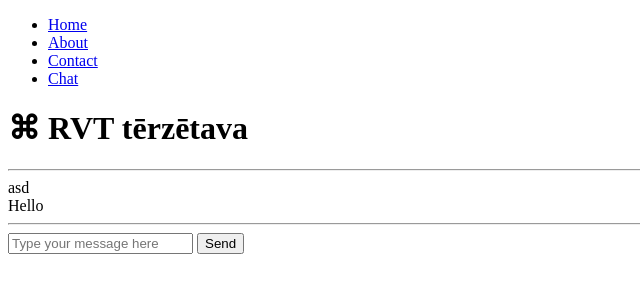
After one commit to MVjaters/d22-2_intro_flask, a Flask app: page /chat in a window 1280 px wide. The commit adds this page. Shown: the top 300 px of the page, without its empty margins (0-640 px from the left). Run offline with Flask 2, Linux system fonts and the light colour scheme.

Commit message:
chat lapa

```diff
--- /dev/null
+++ b/chats.txt
@@ -0,0 +1,2 @@
+asd
+Hello
--- a/main.py
+++ b/main.py
@@ -1,4 +1,4 @@
-from flask import Flask, render_template, request
+from flask import Flask, render_template, request, json, jsonify
 from file_proc import read_file, write_file
 
 app = Flask(__name__)
@@ -18,6 +18,12 @@ def about():
 @app.route('/contact')
 def contact():
   return render_template('contact.html', phone = 7442457)
+
+@app.route('/chat')
+def chats():
+  return render_template('chats.html')
+
+
 
 @app.route('/params')
 def params():
@@ -51,6 +57,33 @@ def fileWork():
   else:
     return f"Request method {request.method} is not supported!"
 
+#------------------------SĀKAS CHATS------------------------
+
+@app.route('/chats')
+def index_lapa():
+  return render_template('index.html')
+
+@app.route('/health')
+def health_check():
+  return "Ok"
+
+@app.route('/chats/lasi')
+def ielasit_chatu():
+  chata_rindas = []
+  with open("chats.txt", "r", encoding="UTF-8") as f:
+    for rinda in f:
+      chata_rindas.append(rinda)
+  return jsonify({"chats": chata_rindas})
+
+@app.route('/chats/suuti', methods=['POST'])
+def suutit_zinju():
+  dati = request.json
+
+  with open("chats.txt", "a", newline="", encoding="UTF-8") as f:
+    f.write(dati["chats"] + "\n")
+
+  return ielasit_chatu()
+
 
 if __name__ == '__main__':
   app.run(host='0.0.0.0', port = 5222, threaded = True, debug = True)
--- /dev/null
+++ b/static/chats.js
@@ -0,0 +1,61 @@
+const ATJAUNOT = 50000;
+
+
+/*
+Ielādē tērzēšanas datus no servera
+Uzstāda laiku pēc kāda atkārtoti izsaukt šo pašu funkciju
+*/
+async function lasiChatu() {
+    const atbilde = await fetch('/chats/lasi');
+    const datuObjekts = await atbilde.json();
+    raadiChatuVienkarsi(datuObjekts);
+    await new Promise(resolve => setTimeout(resolve, ATJAUNOT));
+    await lasiChatu();
+}
+
+
+function raadiChatuVienkarsi(dati) {
+    var jaunaRinda = "<br/>";
+    var chats = "";
+    var chataDiv = document.getElementById("chats");
+    for (var rinda of dati["chats"]) {
+        chats = chats + rinda + jaunaRinda;
+    }
+    chataDiv.innerHTML = chats;
+}
+
+
+/*
+Publicē tērzēšanas ziņas datus uz serveri
+*/
+async function suutiZinju() {
+    // Nolasa ievades lauka saturu
+    let zinjasElements = document.getElementById("zinja");
+    let zinja = zinjasElements.value;
+    // izdzēš ievades lauku
+    zinjasElements.value = "";
+
+    const atbilde = await fetch('/chats/suuti', {
+        method: 'POST',
+        headers: {
+            'Content-Type': 'application/json'
+        },
+        body: JSON.stringify({ "chats": zinja })
+    });
+    const datuObjekts = await atbilde.json();
+
+    // parāda jauno chata saturu
+    raadiChatuVienkarsi(datuObjekts);
+}
+
+
+// Ērtības funkcionalitāte
+// Atrod ievades lauku
+var ievadesLauks = document.getElementById("zinja");
+// Gaida signālu no klaviatūras, ka ir nospiests Enter taustiņš
+ievadesLauks.addEventListener("keyup", function(event) {
+  // Numur 13 ir "Enter" taustiņš
+  if (event.keyCode === 13) {
+    suutiZinju();
+  }
+});
--- /dev/null
+++ b/templates/chats.html
@@ -0,0 +1,20 @@
+{% extends "index.html" %}
+
+{% block saturs %}
+
+<h1>⌘ RVT tērzētava</h1>
+<hr />
+
+<div id="chats">
+</div>
+
+<hr />
+
+
+<div>
+    <input id="zinja" placeholder="Type your message here" type="text">
+    <button onClick="suutiZinju();" type="button">Send</button>
+</div>
+
+
+{% endblock %}
--- /dev/null
+++ b/templates/index.html
@@ -0,0 +1,50 @@
+<!DOCTYPE html>
+<html>
+
+        <header>
+                <div class="container">
+                  <nav>
+                    <ul class="menu">
+                      <li {% if active_page == "home" %}
+                            class= "active"
+                          {% endif %} >
+                           <a href="/home">Home</a>
+                      </li>
+
+                      <li {% if active_page =="about" %}
+                            class = "active"
+                          {% endif %} >
+                          <a href="/about">About</a>
+                      </li>
+
+                      <li {% if active_page == "contact" %}
+                            class = "active"
+                          {% endif %} >
+                          <a href="/contact">Contact</a>
+                      </li>
+
+                      <li {% if active_page == "chats" %}
+                            class = "active"
+                          {% endif %} >
+                          <a href="/chat">Chat</a>
+                      </li>
+
+                    </ul>
+                  </nav>
+                </div>
+              </header>
+
+<head>
+    <meta charset="utf-8">
+    <meta name="viewport" content="width=device-width">
+    <title>RVT chats</title>
+    <link href="{{ url_for('static', filename='favicon.ico') }}" rel="icon" type="image/x-icon" />
+</head>
+
+<body onload="lasiChatu();" class="body">
+    {% block saturs %}
+    {% endblock %}
+    <script src="{{ url_for('static', filename='chats.js') }}"></script>
+</body>
+
+</html>
```
Also changed, not shown: templates/layout.html (+9 -1 lines), static/css/main.css (line endings or trailing spaces), static/favicon.ico (added).
